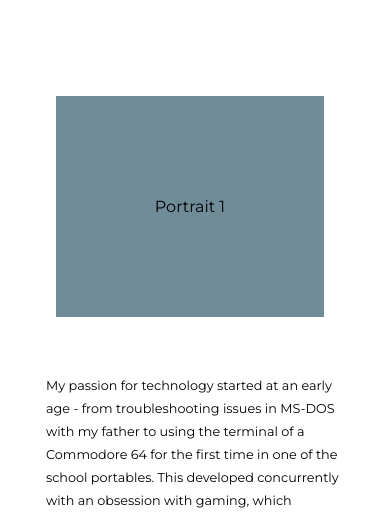
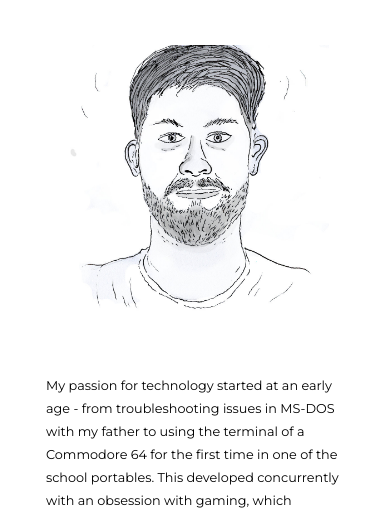
Before and after one commit to nlamo/personal-website, a PHP site: page /about.php in a window 390 px wide. Shown: the part 225-739 px from the top of the page. Run offline with PHP 8.4, Linux system fonts and the light colour scheme.

Commit message:
self-portrait added, responsiveness changes, minor stylistic change in contact form

```diff
--- a/about.php
+++ b/about.php
@@ -52,11 +52,8 @@
         <div class="about-container">
             <div class="about-grid">
 
-                <div class="portrait-sub-grid">
-                    <div class="portrait">Portrait 1</div>
-                    <div class="portrait">Portrait 2</div>
-                    <div class="portrait">Portrait 3</div>
-                    <div class="portrait">Portrait 4</div>
+                <div class="portrait">
+                    <img src="img/portrait1.jpg" alt="">
                 </div>
 
                 <div class="about-me">
@@ -70,7 +67,6 @@
                         You can find my resume <a href="cv/Nicholas_LaMothe_CV.pdf">here</a>.
                     </p>
                 </div>
-            </div>
         </div>
     </section>
 
--- a/css/media-queries.css
+++ b/css/media-queries.css
@@ -180,39 +141,20 @@
         grid-template-rows: 1fr 1fr 1fr 1fr 1fr 1fr 1fr 1fr;
     }
 
-    .project {
-        height: 90%;
-        grid-row: span 2;
-    }
-
     .about-grid {
         grid-template-columns: 1fr;
         grid-template-rows: .5fr 1fr;
     }
 
-    .portrait-sub-grid {
-        grid-template-columns: 1fr;
-        grid-template-rows: 1fr;
-        padding-top: 80px;
-        padding-right: 50px;
-
-    }
-
     .portrait {
+        margin-top: 20px;
+        margin-bottom: 20px;
         height: 90%;
         width: 100%;
     }
 
-    .portrait:nth-child(2) {
-        display: none;
-    }
-
-    .portrait:nth-child(3) {
-        display: none;
-    }
-
-    .portrait:nth-child(4) {
-        display: none;
+    .portrait img {
+        width: 75%;
     }
 
     .about-me {
--- a/css/styles.css
+++ b/css/styles.css
@@ -186,26 +186,24 @@ section {
     display: grid;
     width: 100vw;
     max-height: 100%;
-    grid-template-columns: 1fr 1fr;
+    grid-template-columns: 1fr 1fr .15fr; /* the .15 is just for spacing the other elements */
     grid-template-rows: 1fr;
     gap: 20px;
     padding: 1rem;
-}
-
-.portrait-sub-grid {
-    display: grid;
-    grid-template-columns: 1fr 1fr;
-    grid-template-rows: 1fr 1fr;
-    gap: 20px;
-    padding: 30px 10px 0px 40px;
 }
 
 .portrait {
     display: flex;
     justify-content: center;
     align-items: center;
-    background:rgba(50, 92, 109, 0.7);
-    width: 65%;
+    place-self: center;
+    width: 500px;
+}
+
+.portrait img {
+    align-content: center;
+    align-self: center;
+    width: 100%;
 }
 
 .about-me {
@@ -213,10 +211,11 @@ section {
     flex-direction: column;
     justify-content: center;
     align-items: center;
-    margin-right: 4rem;
+    margin-top: 60px;
+    margin-right: 60px;
+    margin-bottom: 60px;
     font-size: 1.1rem;
     line-height: 1.8;
-    margin: 20px;
 }
 
 /* Contact form section */
```
Also changed, not shown: other parts of css/media-queries.css (+22 -61 lines), README.md, img/portrait1.jpg (added).
